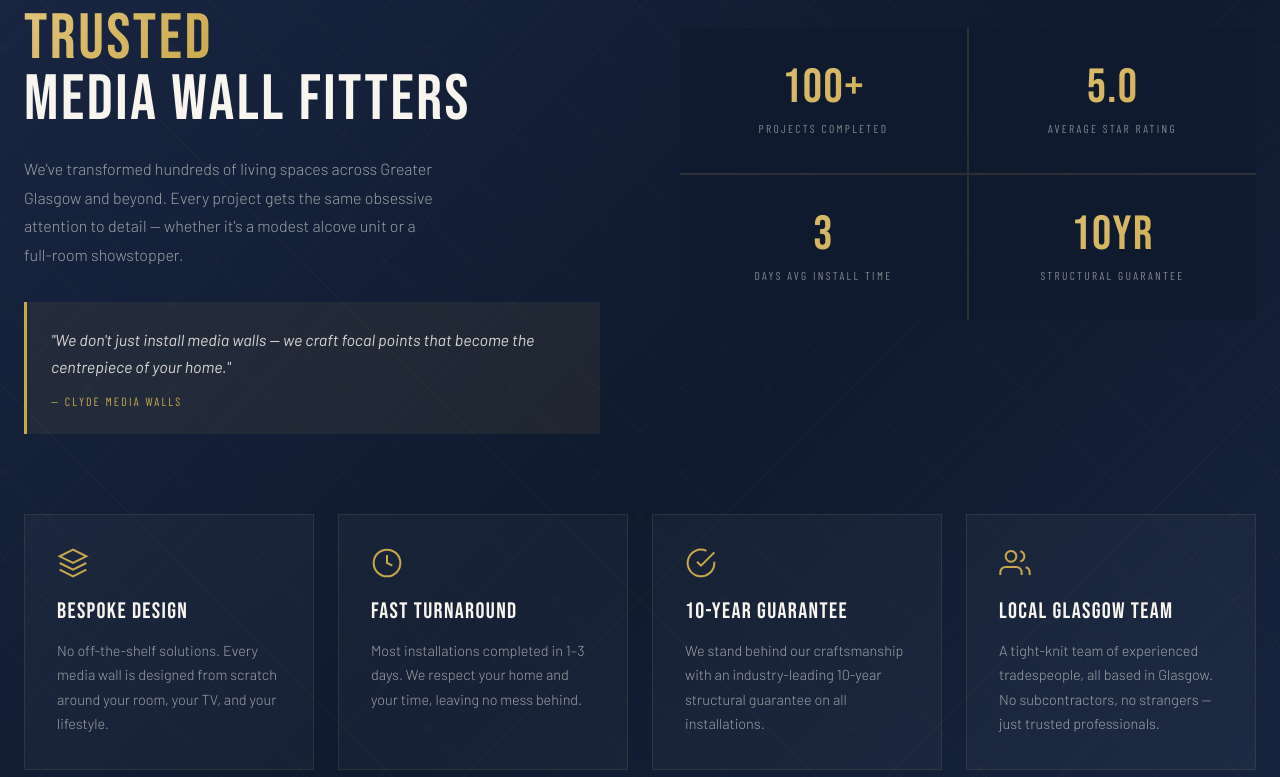
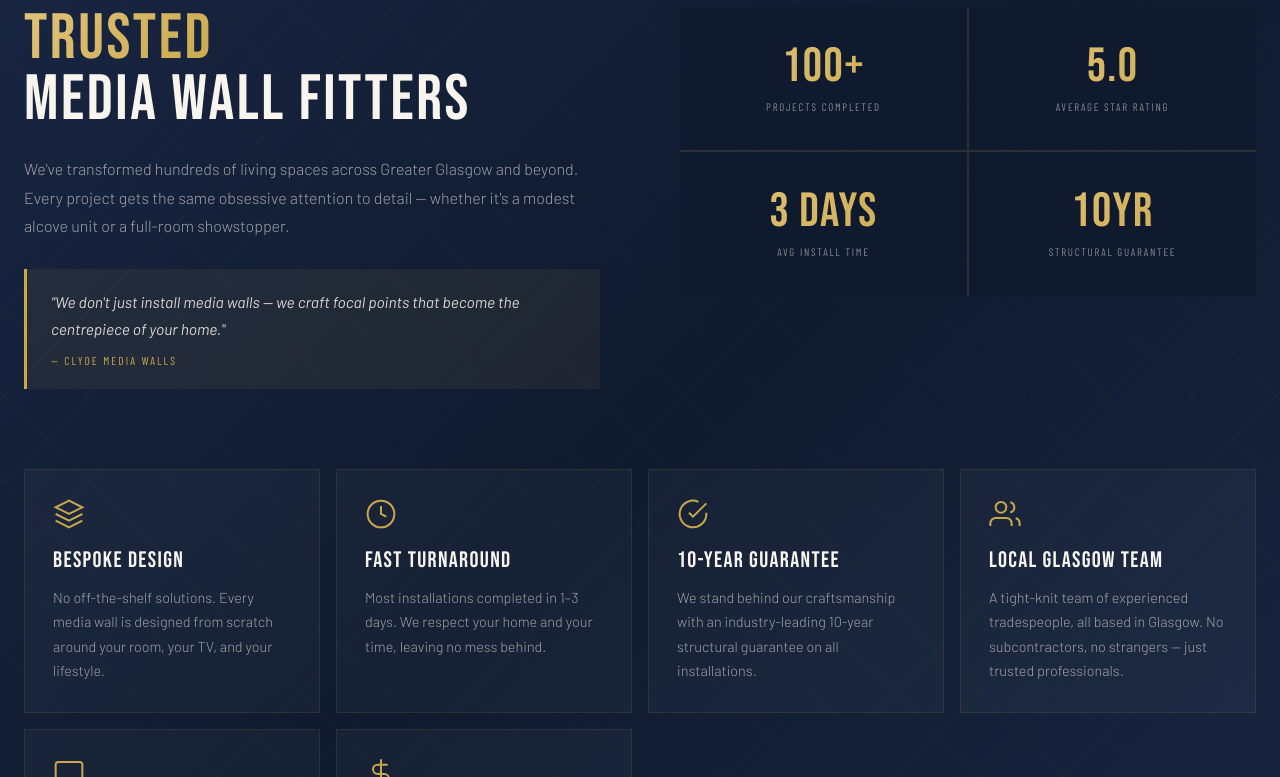
Before and after one commit to emunro22/clyde-media-walls, a Next.js app: page / in a window 1280 px wide. Shown: the part 3363-4140 px from the top of the page. Built offline with nearby package versions, Linux system fonts and the light colour scheme.

Commit message:
changing the whyus sheet

```diff
--- a/components/WhyUs.js
+++ b/components/WhyUs.js
@@ -1,75 +1,76 @@
 'use client'
+import { useEffect, useState } from 'react'
+
 export default function WhyUs() {
+  const [isMobile, setIsMobile] = useState(false)
+
+  useEffect(() => {
+    const check = () => setIsMobile(window.innerWidth < 768)
+    check()
+    window.addEventListener('resize', check)
+    return () => window.removeEventListener('resize', check)
+  }, [])
+
   const reasons = [
     {
-      icon: (
-        <svg width="32" height="32" viewBox="0 0 24 24" fill="none" stroke="currentColor" strokeWidth="1.5">
-          <path d="M12 2L2 7l10 5 10-5-10-5z"/><path d="M2 17l10 5 10-5"/><path d="M2 12l10 5 10-5"/>
-        </svg>
-      ),
+      icon: <svg width="32" height="32" viewBox="0 0 24 24" fill="none" stroke="currentColor" strokeWidth="1.5"><path d="M12 2L2 7l10 5 10-5-10-5z"/><path d="M2 17l10 5 10-5"/><path d="M2 12l10 5 10-5"/></svg>,
       title: 'Bespoke Design',
       desc: 'No off-the-shelf solutions. Every media wall is designed from scratch around your room, your TV, and your lifestyle.',
     },
     {
-      icon: (
-        <svg width="32" height="32" viewBox="0 0 24 24" fill="none" stroke="currentColor" strokeWidth="1.5">
-          <circle cx="12" cy="12" r="10"/><polyline points="12 6 12 12 16 14"/>
-        </svg>
-      ),
+      icon: <svg width="32" height="32" viewBox="0 0 24 24" fill="none" stroke="currentColor" strokeWidth="1.5"><circle cx="12" cy="12" r="10"/><polyline points="12 6 12 12 16 14"/></svg>,
       title: 'Fast Turnaround',
       desc: 'Most installations completed in 1–3 days. We respect your home and your time, leaving no mess behind.',
     },
     {
-      icon: (
-        <svg width="32" height="32" viewBox="0 0 24 24" fill="none" stroke="currentColor" strokeWidth="1.5">
-          <path d="M22 11.08V12a10 10 0 11-5.93-9.14"/><polyline points="22 4 12 14.01 9 11.01"/>
-        </svg>
-      ),
+      icon: <svg width="32" height="32" viewBox="0 0 24 24" fill="none" stroke="currentColor" strokeWidth="1.5"><path d="M22 11.08V12a10 10 0 11-5.93-9.14"/><polyline points="22 4 12 14.01 9 11.01"/></svg>,
       title: '10-Year Guarantee',
       desc: 'We stand behind our craftsmanship with an industry-leading 10-year structural guarantee on all installations.',
     },
     {
-      icon: (
-        <svg width="32" height="32" viewBox="0 0 24 24" fill="none" stroke="currentColor" strokeWidth="1.5">
-          <path d="M17 21v-2a4 4 0 00-4-4H5a4 4 0 00-4 4v2"/><circle cx="9" cy="7" r="4"/><path d="M23 21v-2a4 4 0 00-3-3.87"/><path d="M16 3.13a4 4 0 010 7.75"/>
-        </svg>
-      ),
+      icon: <svg width="32" height="32" viewBox="0 0 24 24" fill="none" stroke="currentColor" strokeWidth="1.5"><path d="M17 21v-2a4 4 0 00-4-4H5a4 4 0 00-4 4v2"/><circle cx="9" cy="7" r="4"/><path d="M23 21v-2a4 4 0 00-3-3.87"/><path d="M16 3.13a4 4 0 010 7.75"/></svg>,
       title: 'Local Glasgow Team',
       desc: 'A tight-knit team of experienced tradespeople, all based in Glasgow. No subcontractors, no strangers — just trusted professionals.',
     },
     {
-      icon: (
-        <svg width="32" height="32" viewBox="0 0 24 24" fill="none" stroke="currentColor" strokeWidth="1.5">
-          <rect x="2" y="3" width="20" height="14" rx="2"/><path d="M8 21h8m-4-4v4"/>
-        </svg>
-      ),
+      icon: <svg width="32" height="32" viewBox="0 0 24 24" fill="none" stroke="currentColor" strokeWidth="1.5"><rect x="2" y="3" width="20" height="14" rx="2"/><path d="M8 21h8m-4-4v4"/></svg>,
       title: 'All-Inclusive Service',
       desc: 'Electrics, carpentry, plastering, tiling and painting — we handle every trade under one roof so the result is seamless.',
     },
     {
-      icon: (
-        <svg width="32" height="32" viewBox="0 0 24 24" fill="none" stroke="currentColor" strokeWidth="1.5">
-          <line x1="12" y1="1" x2="12" y2="23"/><path d="M17 5H9.5a3.5 3.5 0 000 7h5a3.5 3.5 0 010 7H6"/>
-        </svg>
-      ),
+      icon: <svg width="32" height="32" viewBox="0 0 24 24" fill="none" stroke="currentColor" strokeWidth="1.5"><line x1="12" y1="1" x2="12" y2="23"/><path d="M17 5H9.5a3.5 3.5 0 000 7h5a3.5 3.5 0 010 7H6"/></svg>,
       title: 'Transparent Pricing',
       desc: 'Detailed quotes with no hidden surprises. We discuss your budget upfront and find the best solution within it.',
     },
   ]
 
+  const stats = [
+    { num: '100+', label: 'Projects Completed' },
+    { num: '5.0', label: 'Average Star Rating' },
+    { num: '3 days', label: 'Avg Install Time' },
+    { num: '10yr', label: 'Structural Guarantee' },
+  ]
+
   return (
     <section id="why-us" style={{
       background: 'linear-gradient(135deg, #1a2744 0%, #0f1a2e 50%, #1a2744 100%)',
-      padding: '100px 24px',
+      padding: isMobile ? '70px 20px' : '100px 24px',
       position: 'relative',
       overflow: 'hidden',
     }}>
-      {/* Background pattern */}
       <div style={{ position: 'absolute', inset: 0, opacity: 0.03, backgroundImage: 'repeating-linear-gradient(45deg, #c9a84c 0, #c9a84c 1px, transparent 0, transparent 60px), repeating-linear-gradient(-45deg, #c9a84c 0, #c9a84c 1px, transparent 0, transparent 60px)' }} />
 
       <div style={{ maxWidth: '1280px', margin: '0 auto', position: 'relative', zIndex: 1 }}>
 
-        <div style={{ display: 'grid', gridTemplateColumns: '1fr 1fr', gap: '80px', alignItems: 'center', marginBottom: '80px' }} className="lg:grid-cols-2 grid-cols-1">
+        {/* Top section — stacks on mobile */}
+        <div style={{
+          display: 'grid',
+          gridTemplateColumns: isMobile ? '1fr' : '1fr 1fr',
+          gap: isMobile ? '40px' : '80px',
+          alignItems: 'center',
+          marginBottom: isMobile ? '48px' : '80px',
+        }}>
+          {/* Left — heading + copy */}
           <div>
             <div style={{ display: 'flex', alignItems: 'center', gap: '14px', marginBottom: '16px' }}>
               <div style={{ width: '40px', height: '1px', background: '#c9a84c' }} />
@@ -80,45 +81,51 @@ export default function WhyUs() {
               <span style={{ background: 'linear-gradient(135deg, #e2c47a, #c9a84c)', WebkitBackgroundClip: 'text', WebkitTextFillColor: 'transparent', backgroundClip: 'text' }}>Trusted</span><br />
               Media Wall Fitters
             </h2>
-            <p style={{ fontFamily: 'Barlow, sans-serif', fontSize: '1rem', color: 'rgba(248,245,239,0.6)', lineHeight: 1.8, fontWeight: 300, maxWidth: '420px' }}>
+            <p style={{ fontFamily: 'Barlow, sans-serif', fontSize: '1rem', color: 'rgba(248,245,239,0.6)', lineHeight: 1.8, fontWeight: 300 }}>
               We've transformed hundreds of living spaces across Greater Glasgow and beyond. Every project gets the same obsessive attention to detail — whether it's a modest alcove unit or a full-room showstopper.
             </p>
-            <div style={{ marginTop: '32px', padding: '24px', background: 'rgba(201,168,76,0.08)', borderLeft: '3px solid #c9a84c' }}>
-              <p style={{ fontFamily: 'Barlow, sans-serif', fontSize: '1rem', color: 'rgba(248,245,239,0.85)', lineHeight: 1.7, fontStyle: 'italic' }}>
+            <div style={{ marginTop: '28px', padding: '20px 24px', background: 'rgba(201,168,76,0.08)', borderLeft: '3px solid #c9a84c' }}>
+              <p style={{ fontFamily: 'Barlow, sans-serif', fontSize: '0.97rem', color: 'rgba(248,245,239,0.85)', lineHeight: 1.7, fontStyle: 'italic' }}>
                 "We don't just install media walls — we craft focal points that become the centrepiece of your home."
               </p>
-              <div style={{ marginTop: '12px', fontFamily: 'Barlow Condensed, sans-serif', fontSize: '0.75rem', letterSpacing: '0.18em', color: '#c9a84c', textTransform: 'uppercase' }}>— Clyde Media Walls</div>
+              <div style={{ marginTop: '10px', fontFamily: 'Barlow Condensed, sans-serif', fontSize: '0.72rem', letterSpacing: '0.18em', color: '#c9a84c', textTransform: 'uppercase' }}>— Clyde Media Walls</div>
             </div>
           </div>
 
-          {/* Stats */}
-          <div style={{ display: 'grid', gridTemplateColumns: '1fr 1fr', gap: '2px', background: 'rgba(201,168,76,0.15)' }}>
-            {[
-              { num: '100+', label: 'Projects Completed' },
-              { num: '5.0', label: 'Average Star Rating' },
-              { num: '3', label: 'Days Avg Install Time' },
-              { num: '10yr', label: 'Structural Guarantee' },
-            ].map(s => (
-              <div key={s.label} style={{ background: '#0f1a2e', padding: '36px 28px', textAlign: 'center' }}>
-                <div style={{ fontFamily: 'Bebas Neue, sans-serif', fontSize: '3rem', letterSpacing: '0.03em', background: 'linear-gradient(135deg, #e2c47a, #c9a84c)', WebkitBackgroundClip: 'text', WebkitTextFillColor: 'transparent', backgroundClip: 'text', lineHeight: 1 }}>{s.num}</div>
-                <div style={{ fontFamily: 'Barlow Condensed, sans-serif', fontSize: '0.72rem', letterSpacing: '0.2em', color: 'rgba(248,245,239,0.5)', textTransform: 'uppercase', marginTop: '8px' }}>{s.label}</div>
+          {/* Right — stats grid, fully contained */}
+          <div style={{
+            display: 'grid',
+            gridTemplateColumns: '1fr 1fr',
+            gap: '2px',
+            background: 'rgba(201,168,76,0.15)',
+            width: '100%',
+          }}>
+            {stats.map(s => (
+              <div key={s.label} style={{ background: '#0f1a2e', padding: isMobile ? '28px 16px' : '36px 28px', textAlign: 'center' }}>
+                <div style={{ fontFamily: 'Bebas Neue, sans-serif', fontSize: isMobile ? '2.2rem' : '3rem', letterSpacing: '0.03em', background: 'linear-gradient(135deg, #e2c47a, #c9a84c)', WebkitBackgroundClip: 'text', WebkitTextFillColor: 'transparent', backgroundClip: 'text', lineHeight: 1 }}>{s.num}</div>
+                <div style={{ fontFamily: 'Barlow Condensed, sans-serif', fontSize: '0.68rem', letterSpacing: '0.16em', color: 'rgba(248,245,239,0.5)', textTransform: 'uppercase', marginTop: '8px', lineHeight: 1.4 }}>{s.label}</div>
               </div>
             ))}
           </div>
         </div>
 
         {/* Reasons grid */}
-        <div style={{ display: 'grid', gridTemplateColumns: 'repeat(auto-fit, minmax(290px, 1fr))', gap: '24px' }}>
+        <div style={{
+          display: 'grid',
+          gridTemplateColumns: isMobile ? '1fr' : 'repeat(auto-fit, minmax(290px, 1fr))',
+          gap: '16px',
+        }}>
           {reasons.map((r, i) => (
             <div key={i} style={{
-              padding: '32px', background: 'rgba(248,245,239,0.03)',
+              padding: '28px',
+              background: 'rgba(248,245,239,0.03)',
               border: '1px solid rgba(201,168,76,0.12)',
               transition: 'all 0.3s',
             }}
               onMouseEnter={e => { e.currentTarget.style.background = 'rgba(201,168,76,0.06)'; e.currentTarget.style.borderColor = 'rgba(201,168,76,0.3)'; e.currentTarget.style.transform = 'translateY(-4px)' }}
               onMouseLeave={e => { e.currentTarget.style.background = 'rgba(248,245,239,0.03)'; e.currentTarget.style.borderColor = 'rgba(201,168,76,0.12)'; e.currentTarget.style.transform = 'translateY(0)' }}>
-              <div style={{ color: '#c9a84c', marginBottom: '16px' }}>{r.icon}</div>
-              <h3 style={{ fontFamily: 'Bebas Neue, sans-serif', fontSize: '1.4rem', letterSpacing: '0.06em', color: '#f8f5ef', marginBottom: '10px' }}>{r.title}</h3>
+              <div style={{ color: '#c9a84c', marginBottom: '14px' }}>{r.icon}</div>
+              <h3 style={{ fontFamily: 'Bebas Neue, sans-serif', fontSize: '1.4rem', letterSpacing: '0.06em', color: '#f8f5ef', marginBottom: '8px' }}>{r.title}</h3>
               <p style={{ fontFamily: 'Barlow, sans-serif', fontSize: '0.9rem', color: 'rgba(248,245,239,0.6)', lineHeight: 1.7, fontWeight: 300 }}>{r.desc}</p>
             </div>
           ))}
```
